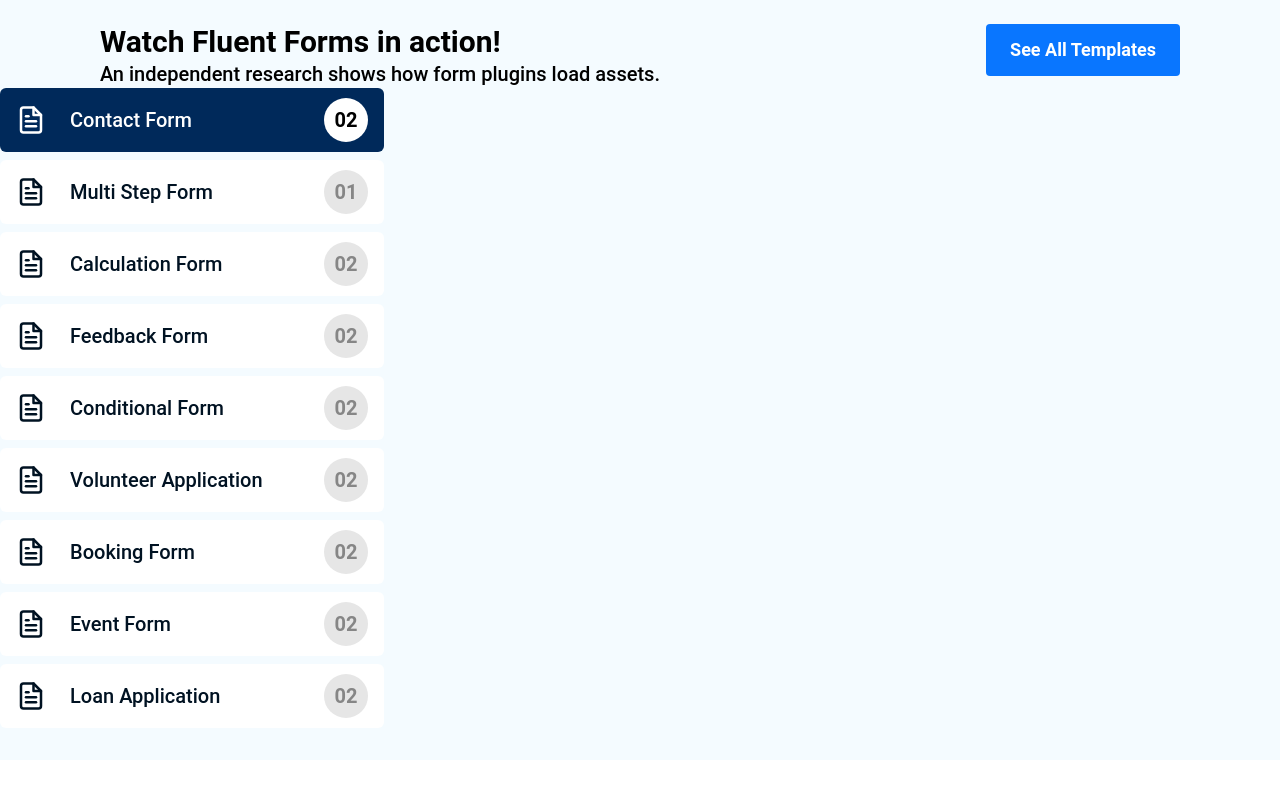
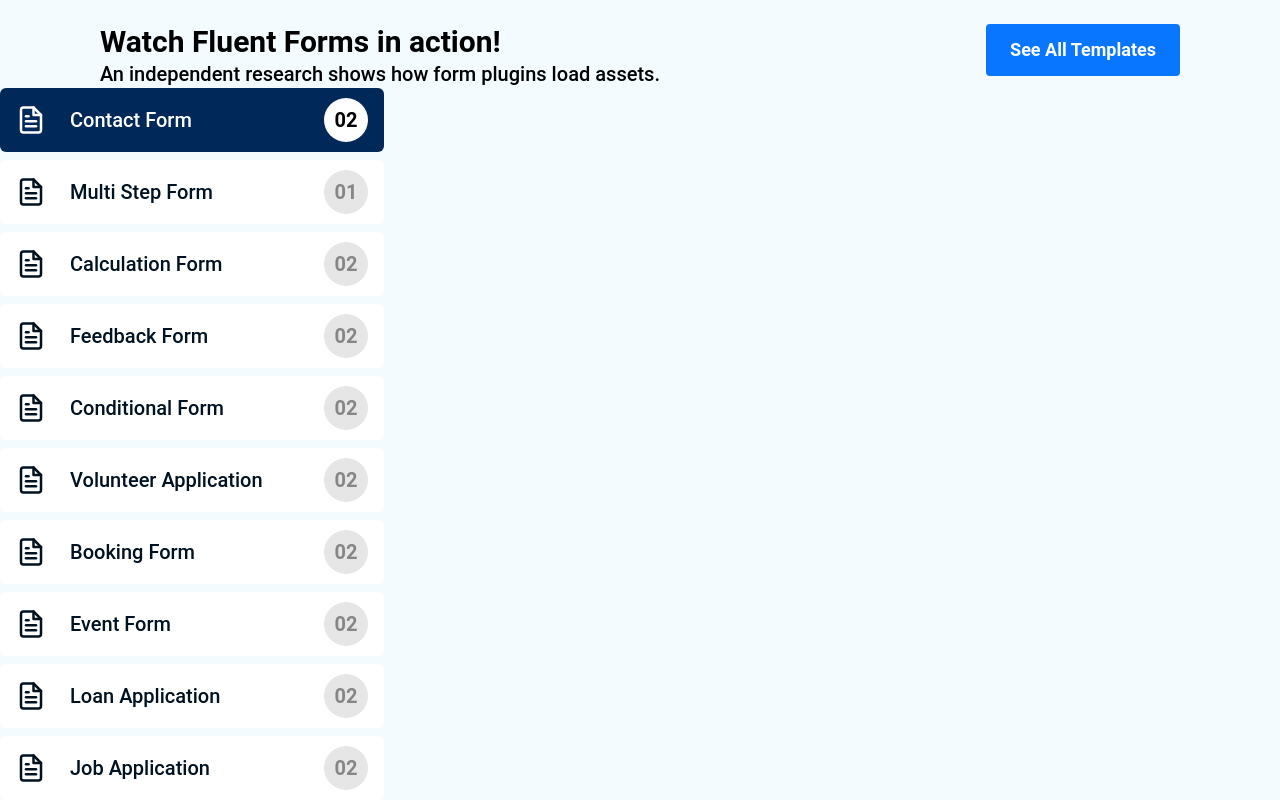
Before and after one commit to ronobir84/fluent-forms, a React (Vite) app: page / in a window 1280 px wide. Shown: the part 5044-5844 px from the top of the page. Before the commit the page ends 5804 px from the top, so only its background shows below. Built offline with nearby package versions, Linux system fonts and the light colour scheme.

Commit message:
add this ten button

```diff
--- a/src/Pages/HomePage/WatchSection/WatchSection.jsx
+++ b/src/Pages/HomePage/WatchSection/WatchSection.jsx
@@ -147,6 +147,20 @@ const WatchSection = () => {
 
                                 </div>
 
+                                {/*  ten button */}
+                                <div className="mt-2">
+                                    <button className="flex w-96  h-16 bg-[#FFF] justify-between items-center  p-4 rounded-md">
+                                        <div className="flex items-center gap-6">
+                                            <FiFileText className="text-3xl text-[#001222] "></FiFileText>
+                                            <span className="text-xl text-[#001222] font-medium">Job Application</span>
+                                        </div>
+                                        <div>
+                                            <button className="w-11 h-11 text-xl bg-[#E6E6E6] rounded-full p-1 text-[#868686] font-semibold">02</button>
+                                        </div>
+                                    </button>
+
+                                </div>
+
 
 
                             </div>
```
